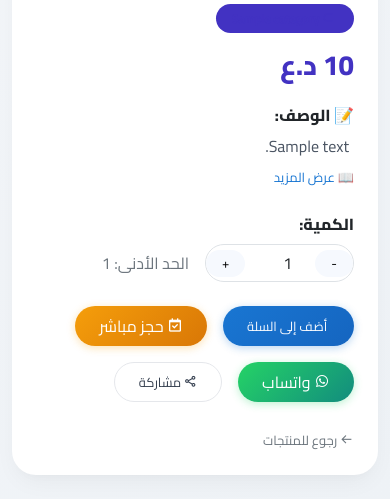
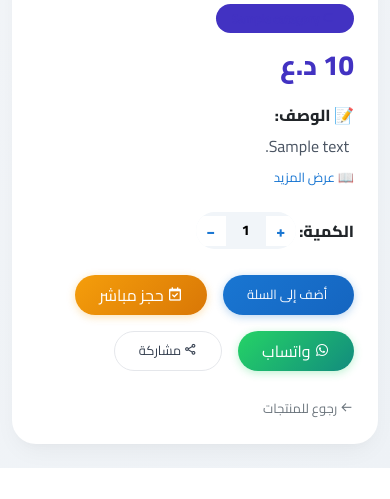
Before and after one commit to haider151500-creator/turkish-shop, a Flask app: page /product/1 in a window 390 px wide. Shown: the part 605-1104 px from the top of the page. After the commit the page ends 1073 px from the top, so only its background shows below. Run offline with Flask 3, Linux system fonts and the light colour scheme; a database or web service that is not in the repository returns one stand-in record (values such as "Sample title"); data that the repository does not hold is empty; some libraries are stand-ins or nearby versions.

Commit message:
تحديث كامل للمشروع

```diff
--- a/templates/base.html
+++ b/templates/base.html
@@ -264,6 +264,52 @@
       transition: all 0.2s ease-in-out;
     }
 
+    /* مكون الكمية الموحد */
+    .quantity-control {
+      display: inline-flex;
+      align-items: center;
+      background: #f1f5f9;
+      border-radius: 9999px;
+      overflow: hidden;
+      direction: ltr;
+    }
+    .quantity-btn {
+      background: white;
+      border: none;
+      width: 36px;
+      height: 36px;
+      font-size: 20px;
+      font-weight: bold;
+      cursor: pointer;
+      transition: all 0.3s ease;
+      display: flex;
+      align-items: center;
+      justify-content: center;
+      color: #1976d2;
+    }
+    .quantity-btn:hover {
+      background: #1976d2;
+      color: white;
+      transform: scale(1.05);
+    }
+    .quantity-input {
+      width: 50px;
+      text-align: center;
+      background: transparent;
+      border: none;
+      font-weight: bold;
+      font-size: 16px;
+      padding: 8px 0;
+    }
+    .quantity-input:focus {
+      outline: none;
+    }
+    input[type=number].quantity-input::-webkit-inner-spin-button,
+    input[type=number].quantity-input::-webkit-outer-spin-button {
+      -webkit-appearance: none;
+      margin: 0;
+    }
+
     /* Responsive */
     @media (max-width: 768px) {
       body {
@@ -303,6 +349,16 @@
         padding: 10px 18px;
         font-size: 13px;
       }
+
+      .quantity-btn {
+        width: 30px;
+        height: 30px;
+        font-size: 16px;
+      }
+      .quantity-input {
+        width: 40px;
+        font-size: 14px;
+      }
     }
 
     /* Custom scrollbar */
@@ -335,7 +391,7 @@
 
 <div id="toastContainer" class="toast-container-custom"></div>
 
-<!-- نافذة الحجز المباشر العامة (ستظهر عند الحاجة) -->
+<!-- نافذة الحجز المباشر العامة -->
 <div id="globalBookingModal" class="modal fade" tabindex="-1">
   <div class="modal-dialog modal-dialog-centered">
     <div class="modal-content rounded-4">
@@ -363,7 +419,11 @@
           </div>
           <div class="mb-3">
             <label class="form-label fw-bold">الكمية المطلوبة *</label>
-            <input type="number" id="globalBookingQuantity" min="1" value="1" class="form-control rounded-pill">
+            <div class="quantity-control">
+              <button type="button" class="quantity-btn" onclick="changeGlobalBookingQty(-1)">−</button>
+              <input type="number" id="globalBookingQuantity" class="quantity-input" value="1" min="1">
+              <button type="button" class="quantity-btn" onclick="changeGlobalBookingQty(1)">+</button>
+            </div>
           </div>
           <div class="mb-3">
             <label class="form-label fw-bold">ملاحظات إضافية</label>
@@ -484,12 +544,19 @@
 <script src="{{ url_for('static', filename='assets/js/bootstrap.bundle.min.js') }}"></script>
 
 <script>
-// رقم الواتساب المطلوب
+// ========== دوال عامة ==========
 const WHATSAPP_MESSAGE_LINK = "https://wa.me/message/TVK3PQT626DMO1";
-const WHATSAPP_NUMBER = "9647707772142";
 
 // متغيرات عامة للحجز المباشر
 let currentBookingProduct = null;
+
+// دالة تغيير الكمية في نافذة الحجز
+function changeGlobalBookingQty(delta) {
+    const input = document.getElementById('globalBookingQuantity');
+    let newVal = parseInt(input.value) + delta;
+    if (newVal < 1) newVal = 1;
+    input.value = newVal;
+}
 
 // دالة فتح نافذة الحجز المباشر
 function openDirectBookingModal(productId, productName, productPrice, quantity = 1, bulkDiscounts = []) {
@@ -541,7 +608,6 @@ async function submitGlobalBooking() {
     }
     const totalPrice = finalPrice * quantity;
 
-    // بيانات الحجز المباشر بصيغة متوافقة مع /checkout
     const bookingData = {
         is_direct_booking: true,
         customer_name: name,
@@ -639,18 +705,6 @@ function addToCart(productId, productName, productPrice, quantity = 1) {
         if (data.success) {
             showToast(`✨ تم إضافة ${quantity} × "${productName}" إلى السلة`, "success");
             loadCartCount();
-            // تحديث عداد السلة في الصفحة الرئيسية إذا وجد
-            const cartCount = document.getElementById('cartCount');
-            if (cartCount) {
-                const totalItems = data.cart_count;
-                if (totalItems > 0) {
-                    cartCount.innerText = totalItems;
-                    cartCount.classList.remove('hidden');
-                } else {
-                    cartCount.classList.add('hidden');
-                }
-            }
-            // تحديث واجهة السلة إذا كانت مفتوحة
             if (typeof renderCartDrawerItems === 'function') {
                 renderCartDrawerItems();
             }
@@ -736,11 +790,6 @@ function toggleCartDrawer() {
     }
 }
 
-// تحميل السلة عند تحميل الصفحة
-document.addEventListener('DOMContentLoaded', function() {
-    loadCartCount();
-});
-
 // إضافة CSS للحركة
 const styleSheet = document.createElement('style');
 styleSheet.textContent = `
@@ -792,6 +841,11 @@ window.addEventListener('load', function() {
         }
     }, 500);
 });
+
+// تحميل السلة عند تحميل الصفحة
+document.addEventListener('DOMContentLoaded', function() {
+    loadCartCount();
+});
 </script>
 
 {% block scripts %}{% endblock %}
--- a/templates/product_detail.html
+++ b/templates/product_detail.html
@@ -82,6 +82,52 @@
     box-shadow: 0 4px 12px rgba(245,158,11,0.4);
 }
 
+/* مكون الكمية الموحد */
+.quantity-control {
+    display: inline-flex;
+    align-items: center;
+    background: #f1f5f9;
+    border-radius: 9999px;
+    overflow: hidden;
+    direction: ltr;
+}
+.quantity-btn {
+    background: white;
+    border: none;
+    width: 36px;
+    height: 36px;
+    font-size: 20px;
+    font-weight: bold;
+    cursor: pointer;
+    transition: all 0.3s ease;
+    display: flex;
+    align-items: center;
+    justify-content: center;
+    color: #1976d2;
+}
+.quantity-btn:hover {
+    background: #1976d2;
+    color: white;
+    transform: scale(1.05);
+}
+.quantity-input {
+    width: 50px;
+    text-align: center;
+    background: transparent;
+    border: none;
+    font-weight: bold;
+    font-size: 16px;
+    padding: 8px 0;
+}
+.quantity-input:focus {
+    outline: none;
+}
+input[type=number].quantity-input::-webkit-inner-spin-button,
+input[type=number].quantity-input::-webkit-outer-spin-button {
+    -webkit-appearance: none;
+    margin: 0;
+}
+
 /* Main image styling */
 .main-img-container{
     cursor: pointer;
@@ -119,6 +165,8 @@
     .gallery-thumbs img{width:55px;height:55px;}
     .lb-prev,.lb-next{width:36px;height:36px;font-size:18px;}
     .lb-close{width:36px;height:36px;font-size:24px;}
+    .quantity-btn { width: 30px; height: 30px; font-size: 16px; }
+    .quantity-input { width: 40px; font-size: 14px; }
 }
 
 /* Card styling */
@@ -198,16 +246,13 @@
         </div>
         {% endif %}
 
-        <!-- اختيار الكمية مع أزرار + و - -->
+        <!-- اختيار الكمية مع أزرار + و - (موحدة) -->
         <div class="mb-4">
           <label class="fw-bold mb-2">الكمية:</label>
-          <div class="d-flex align-items-center gap-3">
-            <div class="quantity-selector d-flex align-items-center border rounded-pill overflow-hidden">
-              <button type="button" class="btn btn-light border-0 px-3 py-1" onclick="changeQuantity(-1)">-</button>
-              <input type="number" id="productQuantity" value="1" min="1" class="form-control text-center border-0" style="width: 70px;" onchange="updatePriceDisplay()">
-              <button type="button" class="btn btn-light border-0 px-3 py-1" onclick="changeQuantity(1)">+</button>
-            </div>
-            <span class="text-muted">الحد الأدنى: 1</span>
+          <div class="quantity-control">
+            <button type="button" class="quantity-btn" onclick="changeDetailQuantity(-1)">−</button>
+            <input type="number" id="productQuantity" class="quantity-input" value="1" min="1">
+            <button type="button" class="quantity-btn" onclick="changeDetailQuantity(1)">+</button>
           </div>
         </div>
 
@@ -293,9 +338,10 @@ function calculateBulkDiscount(price, quantity, bulkDiscounts) {
     return price;
 }
 
-// تغيير الكمية
-function changeQuantity(delta) {
+// تغيير الكمية في صفحة التفاصيل (موحدة)
+function changeDetailQuantity(delta) {
     const input = document.getElementById('productQuantity');
+    if (!input) return;
     let newVal = parseInt(input.value) + delta;
     if (newVal < 1) newVal = 1;
     input.value = newVal;
@@ -308,12 +354,18 @@ function updatePriceDisplay() {
     const finalPrice = calculateBulkDiscount(currentProductPrice, quantity, currentBulkDiscounts);
     const priceAfterDiscountBox = document.getElementById('priceAfterDiscountBox');
     const priceAfterDiscountSpan = document.getElementById('priceAfterDiscount');
+    const productPriceDisplay = document.getElementById('productPriceDisplay');
 
     if (finalPrice !== currentProductPrice) {
         priceAfterDiscountBox.style.display = 'block';
         priceAfterDiscountSpan.innerText = finalPrice.toLocaleString() + ' د.ع';
     } else {
         priceAfterDiscountBox.style.display = 'none';
+    }
+
+    // تحديث السعر المعروض
+    if (productPriceDisplay) {
+        productPriceDisplay.innerText = finalPrice.toLocaleString() + ' د.ع';
     }
 }
 
```
Also changed, not shown: templates/products.html (+92 -7 lines).
